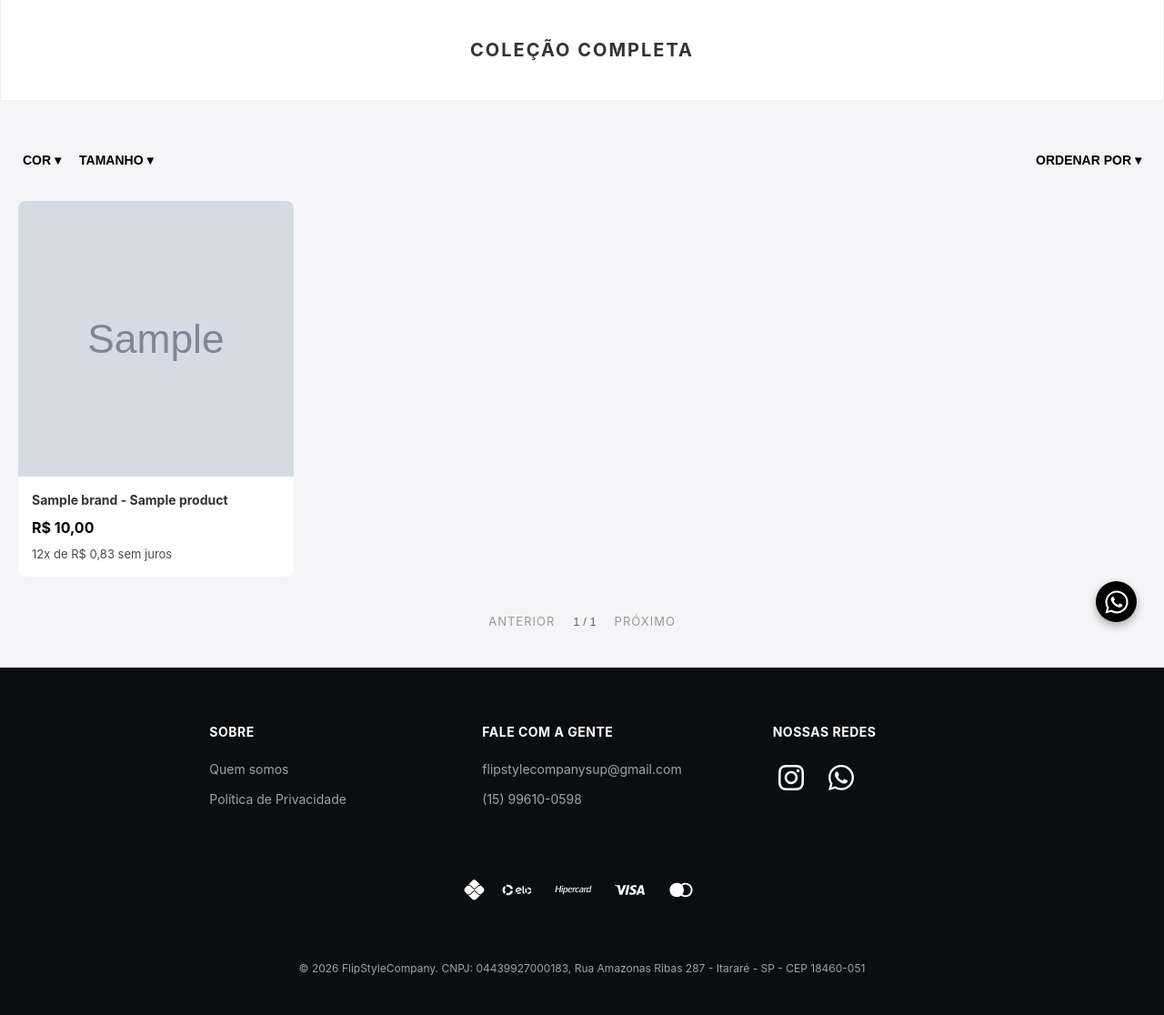
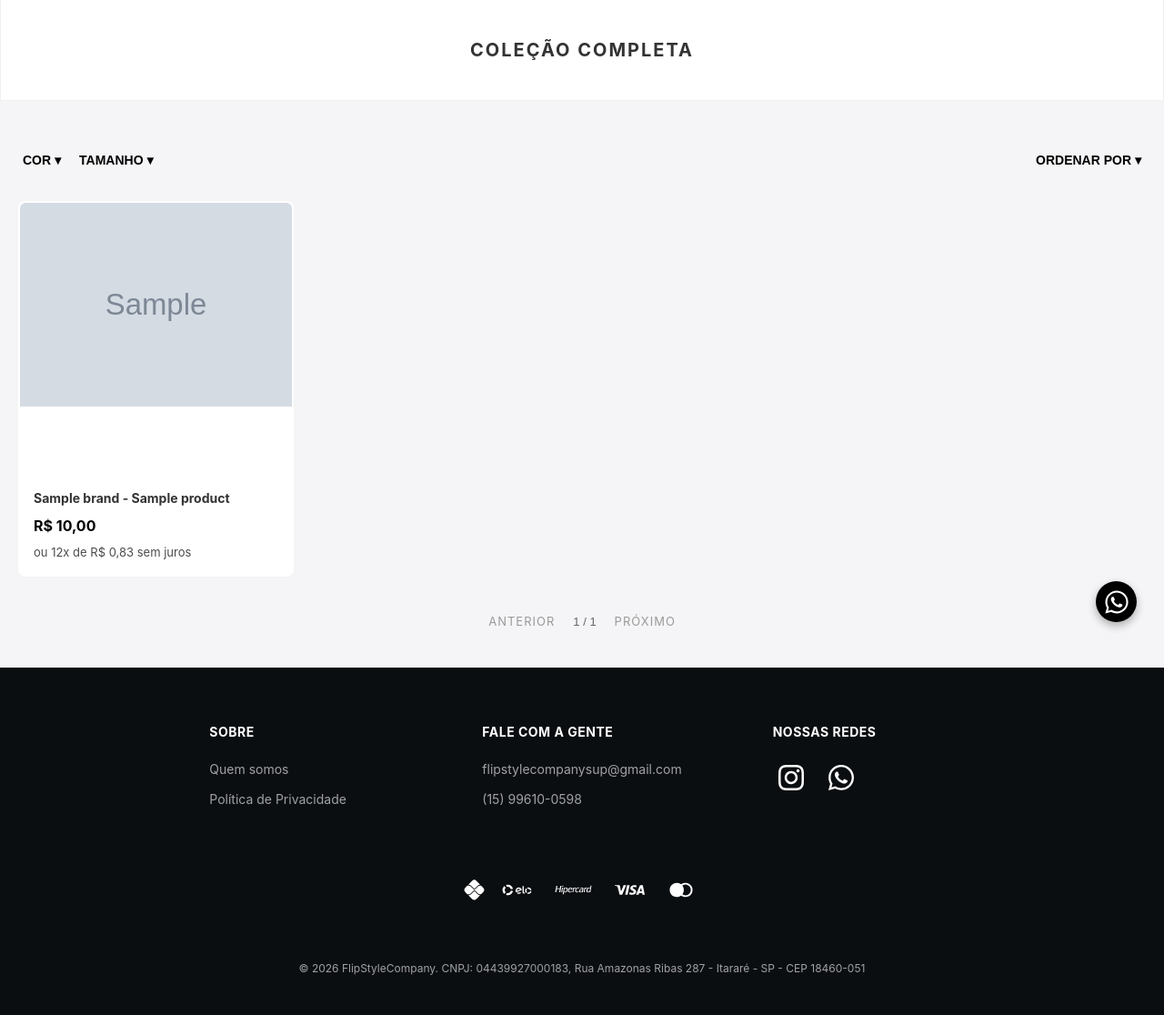
Before and after one commit to MaiconP-Y/flip_style_company, a Django app: page /produtos/ in a window 1280 px wide. Shown: the part 76-1192 px from the top of the page at 91% size. Run offline with Django 5.2, Linux system fonts and the light colour scheme; tables that the repository leaves empty hold one stand-in row (values such as "Sample post"); grey boxes marked "Sample" are stand-in pictures.

Commit message:
style(layout): refine product card border structure and display image constraints

```diff
--- a/products/templates/products.html
+++ b/products/templates/products.html
@@ -84,8 +84,8 @@
             <div class="product-img-wrapper">
                 {% for img in produto.images.all|slice:":2" %}
                     <img src="{{ img.image.url }}"
-                         width="800"
-                         height="800"
+                         width="600"
+                         height="600"
                          alt="{{ produto.name }}"
                          class="product-img {% if forloop.first %}primary-img{% else %}secondary-img{% endif %}"
                          {% if not forloop.parentloop.first %}loading="lazy"{% endif %}
@@ -97,11 +97,9 @@
             <div class="product-info">
                 <h3>{{ produto.brand.name }} - {{ produto.name }}</h3>
                 <p class="product-price">R$ {{ produto.price }}</p>
-                {% if produto.preco_parcelado %}
                 <p class="product-installments">
-                    12x de R$ {{ produto.preco_parcelado|floatformat:2 }} sem juros
+                        ou 12x de R$ {{ produto.preco_parcelado|floatformat:2 }} sem juros
                 </p>
-                {% endif %}
             </div>
         </a>
         {% empty %}
--- a/static/css/base.css
+++ b/static/css/base.css
@@ -280,6 +280,7 @@ footer {
 .product-card {
     flex-basis: calc(25% - 15px);
     border-radius: 8px;
+    border: 2px solid #ffffff;
     overflow: hidden;
     display: flex;
     flex-direction: column;
@@ -291,13 +292,13 @@ footer {
     position: relative;
     width: 100%;
     aspect-ratio: 1 / 1;
-    background-color: #f9f9f9;
+
     overflow: hidden;
 }
 
 .product-img {
     width: 100%;
-    height: 100%;
+    height: auto;
     object-fit: cover;
     transition: opacity 0.3s ease, transform 0.4s ease;
     will-change: transform, opacity;
--- a/static/css/index.css
+++ b/static/css/index.css
@@ -137,7 +137,7 @@ img, picture {
     justify-content: space-between;
     align-items: center;
     margin-bottom: 20px;
-    /*border-bottom: 1px solid rgba(0, 0, 0, 0.3);*/
+    border-bottom: 1px solid rgba(0, 0, 0, 0.1);
 }
 
 .section-title {
```
